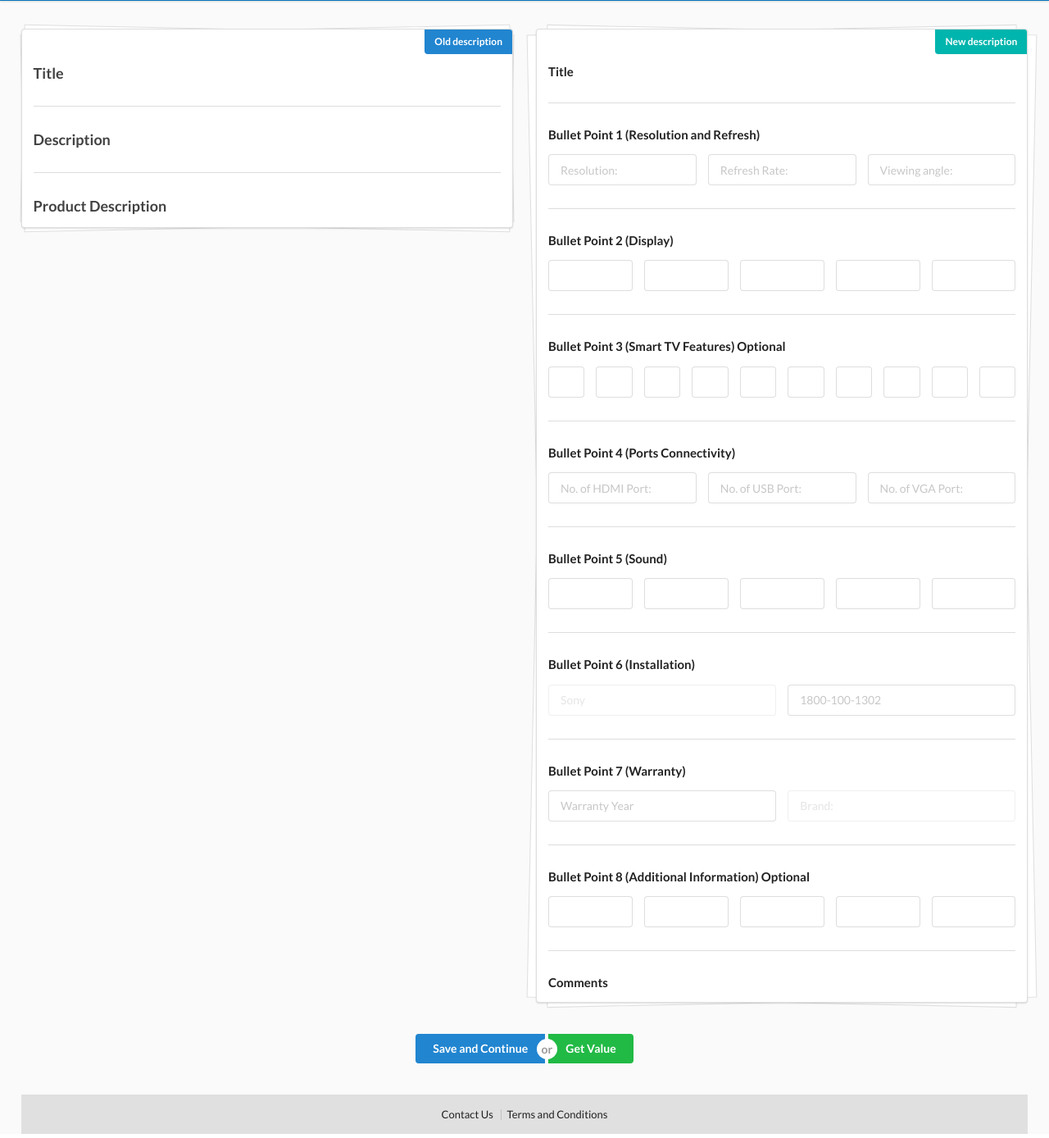
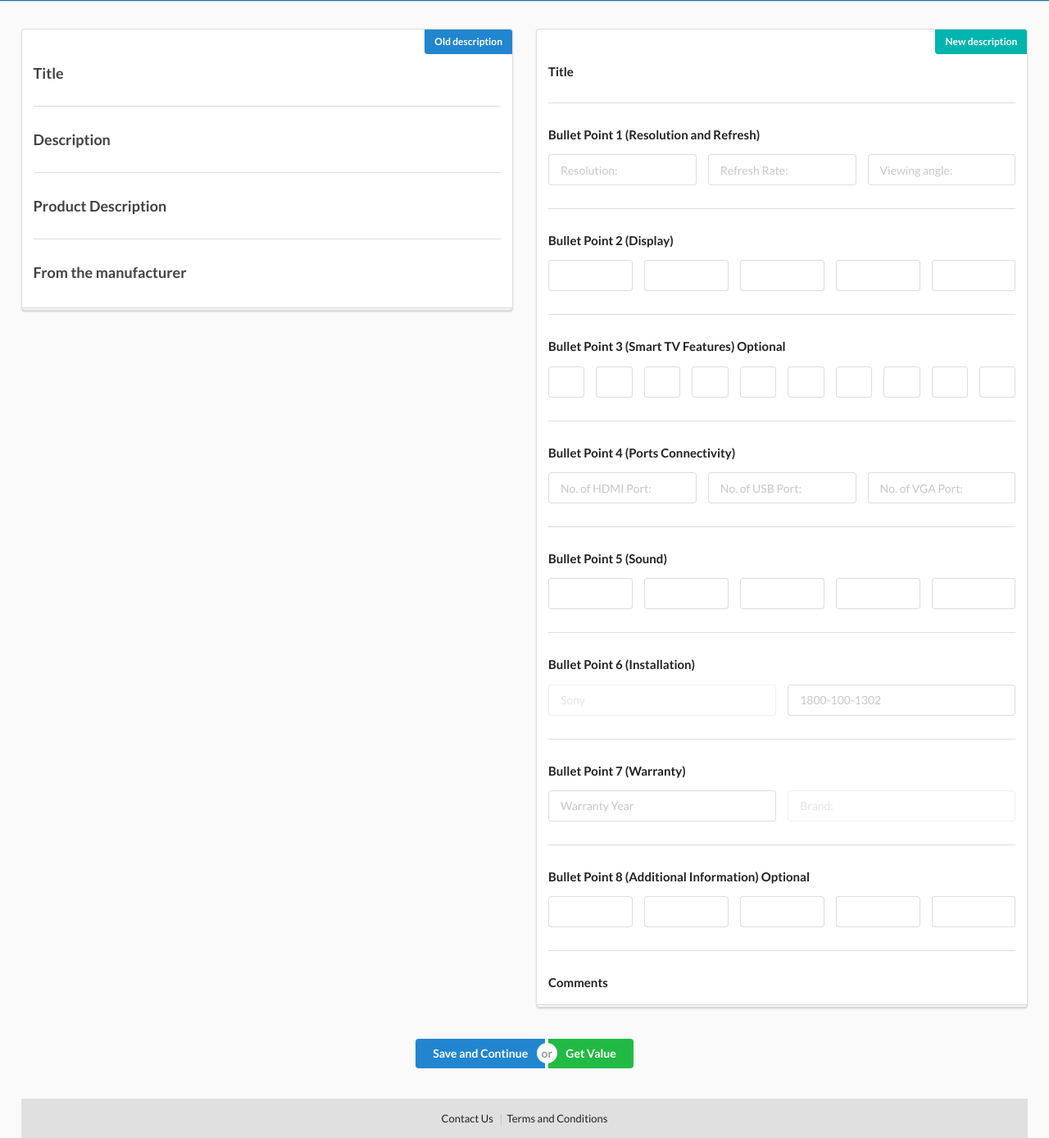
Before and after one commit to qritwik/amazon-content-system, a Django app: template templates/detail.html in a window 1280 px wide. Shown: the part 55-1443 px from the top of the page at 82% size. Run offline with Django 3.2, Linux system fonts and the light colour scheme; the template is opened without the code that fills it, so the values that code supplies are empty; some libraries are stand-ins or nearby versions.

Commit message:
from the manufacturur

```diff
--- a/app/models.py
+++ b/app/models.py
@@ -56,6 +56,9 @@ class oldDetailAmazon(models.Model):
     old_desc = models.CharField(max_length=100000, blank=True, null=True)
     old_brand = models.CharField(max_length=10000, blank=True, null=True)
     old_product_desc = models.CharField(max_length=100000, blank=True, null=True)
+    old_from_manufacture_h = models.CharField(max_length=1000000, blank=True, null=True)
+    old_from_manufacture_p = models.CharField(max_length=1000000, blank=True, null=True)
+
     asin = models.CharField(max_length=10000, blank=True, null=True)
     status = models.BooleanField(default=False)
 
--- a/templates/detail.html
+++ b/templates/detail.html
@@ -80,7 +80,7 @@
  <div class="aligned row">
    <div class="column">
 <!--   ----------------------------  -->
-   <div class="ui container piled segment">
+   <div class="ui container stacked segment">
 
 <div class="ui top right attached blue label">Old description</div>
 <form class="ui form">
@@ -119,14 +119,20 @@
 <!-- </textarea> -->
 </div>
 
-<!-- <div class="ui section divider"></div> -->
+<div class="ui section divider"></div>
+<h3><label style="color:#424242;">From the manufacturer</label></h3>
+<div class="field">
+{% for h,p in data9 %}
+<ul>
 
-<!-- <div class="field">
-{% for h,p in OVER %}
-<h3><label style="color:#424242;">{{h}}</label></h3>
+<li>
+<h4><label style="color:#424242;">{{h}}</label></h4>
+</li>
 <p>{{p}}</p>
+
+</ul>
 {% endfor %}
-</div> -->
+</div>
 
 
 
@@ -141,7 +147,7 @@
    <div class="column">
      <!--   ----------------------------  -->
 
-           <div class="ui container piled segment">
+           <div class="ui container stacked segment">
      <div class="ui top right attached teal label">New description</div>
 
      <form class="ui form" method="post">
```
Also changed, not shown: app/views.py (+57 -13 lines), app/migrations/0025_olddetailamazon_old_from_manufacture.py (added), app/migrations/0026_auto_20181017_0522.py (added), db.sqlite3.
